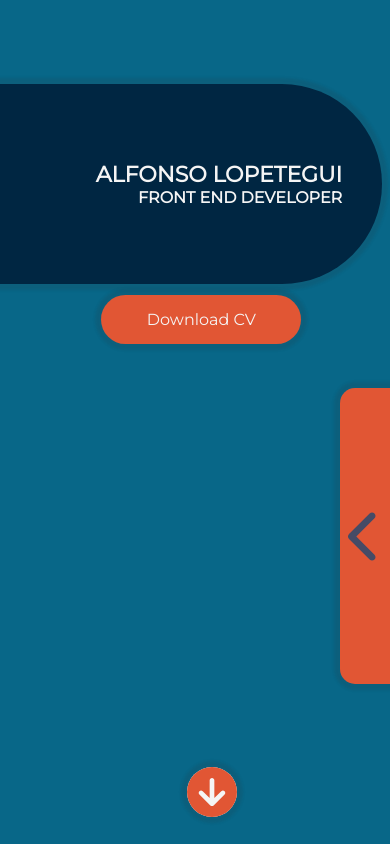
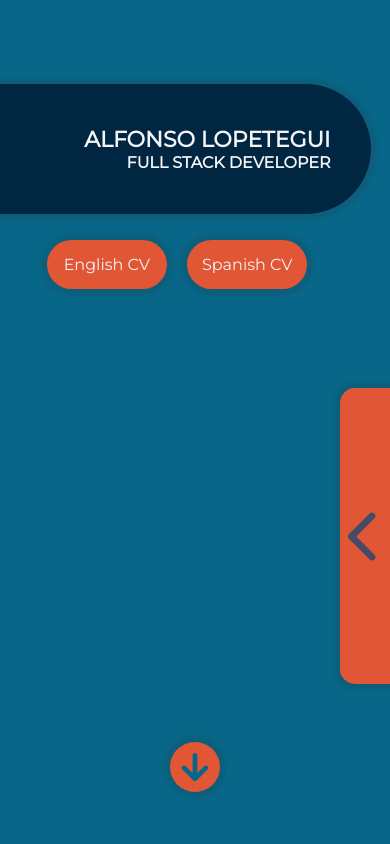
Before and after one commit to alfonsolopetegui/portfolio, a Next.js app: page / in a window 390 px wide. Shown: the top 844 px of the page. Built offline with nearby package versions, Linux system fonts and the light colour scheme; no server answers; the database is empty.

Commit message:
actualizado febrero

```diff
--- a/src/components/Banner.js
+++ b/src/components/Banner.js
@@ -31,10 +31,19 @@ export const Banner = () => {
 
   const handleDownloadClick = () => {
     const pdfURL =
-      "https://firebasestorage.googleapis.com/v0/b/portfolio-621b9.appspot.com/o/CV%20DEV%20AlfonsoLopetegui.pdf?alt=media&token=15d6e171-2e1d-411e-be34-4d7e2fe6f8d9";
+      "https://firebasestorage.googleapis.com/v0/b/portfolio-621b9.appspot.com/o/CV%20DEV%20ALopetegui%20Feb.pdf?alt=media&token=6929c17b-dbe0-4bfe-b49d-52def99d0cf7";
 
     window.open(pdfURL, "_blank");
   };
+
+  const handleDownloadClickEng = () => {
+    const pdfURL =
+      "https://firebasestorage.googleapis.com/v0/b/portfolio-621b9.appspot.com/o/CV%20DEV%20Lopetegui%20English%20Feb.pdf?alt=media&token=9e5f82f5-fd54-42b5-b852-3a1a2548d0bb";
+
+    window.open(pdfURL, "_blank");
+  };
+
+
 
   return (
     <div style={montserrat.style} className={styles["banner-container"]}>
@@ -45,14 +54,22 @@ export const Banner = () => {
         onMouseLeave={handleTitleLeave}
       >
         <h1>ALFONSO LOPETEGUI</h1>
-        <h2>FRONT END DEVELOPER</h2>
+        <h2>FULL STACK DEVELOPER</h2>
       </div>
       <div
         className={`${styles["download"]} `}
         onClick={handleDownloadClick}
 
       >
-        Download CV
+        Spanish CV
+      </div>
+
+      <div
+        className={`${styles["download-eng"]} `}
+        onClick={handleDownloadClickEng}
+
+      >
+        English CV
       </div>
       <div className={styles["nav-wrapper"]}>
         <Nav />
--- a/src/components/Projects.js
+++ b/src/components/Projects.js
@@ -19,8 +19,6 @@ import { getFirestore, collection, getDocs } from "firebase/firestore/lite";
 const db = getFirestore(firebaseApp);
 
 const montserrat = Montserrat({ subsets: ["latin"], weight: "400" });
-
-
 
 export const Projects = () => {
   const projectsRef = useRef(null);
@@ -86,7 +84,11 @@ export const Projects = () => {
   };
 
   return (
-    <div className={styles["projects-container"]} id="projects" ref={projectsRef}>
+    <div
+      className={styles["projects-container"]}
+      id="projects"
+      ref={projectsRef}
+    >
       <h1 className={styles["projects-title"]}>Projects</h1>
       {viewAll ? (
         <section
@@ -101,8 +103,9 @@ export const Projects = () => {
                   key={i}
                   onClick={() => handleProject(project)}
                 >
-                  <img src={project.images[0]}></img>
-                  <h4>{project.name}</h4>
+                  <h1>{project.name}</h1>
+
+                  <p>{project.description}</p>
                 </article>
               );
             })}
--- a/src/styles/banner.module.css
+++ b/src/styles/banner.module.css
@@ -10,7 +10,7 @@
 }
 
 .title {
-  cursor: pointer;
+  /* cursor: pointer; */
   background-color: #002642;
   color: whitesmoke;
   width: 50%;
@@ -28,10 +28,10 @@
   box-shadow: 0 0 3px 6px rgba(43, 40, 40, 0.123);
 }
 
-.title:hover {
+/* .title:hover {
   background-color: #eff1f3;
   color: #002642;
-}
+} */
 
 .download.visible {
   opacity: 1;
@@ -41,20 +41,44 @@
   /* opacity: 0;
   visibility: hidden; */
   transition: opacity 0.3s ease, visibility 0.3s ease;
-  width: 200px;
+  width: 150px;
   position: absolute;
   top: 320px;
-  left: 26%;
-  background-color: #E15634;
+  left: 37%;
+  background-color: #e15634;
   color: whitesmoke;
   border-radius: 25px;
   padding: 15px 10px;
   text-align: center;
   cursor: pointer;
   box-shadow: 0 0 3px 6px rgba(43, 40, 40, 0.123);
+  transition: all 0.3s ease-in-out;
+}
+
+.download-eng {
+  /* opacity: 0;
+  visibility: hidden; */
+  transition: opacity 0.3s ease, visibility 0.3s ease;
+  width: 150px;
+  position: absolute;
+  top: 320px;
+  left: 23%;
+  background-color: #e15634;
+  color: whitesmoke;
+  border-radius: 25px;
+  padding: 15px 10px;
+  text-align: center;
+  cursor: pointer;
+  box-shadow: 0 0 3px 6px rgba(43, 40, 40, 0.123);
+  transition: all 0.3s ease-in-out;
 }
 
 .download:hover {
+  background-color: #eff1f3;
+  color: #002642;
+}
+
+.download-eng:hover {
   background-color: #eff1f3;
   color: #002642;
 }
@@ -66,23 +90,28 @@
   width: fit-content;
   position: absolute;
   bottom: 20px;
-  left: 48%;
-
+  left: 50%;
+  transform: translate(-50%, -50%);
 }
 
 .icon {
   font-size: 50px;
-  color: #E15634;
+  color: #e15634;
   position: relative;
-  background-color: whitesmoke;
+  /* background-color: whitesmoke; */
   border-radius: 50%;
   box-shadow: 0 0 3px 6px rgba(43, 40, 40, 0.123);
   animation: salto 0.8s infinite;
 }
 
 @keyframes salto {
-  0%, 100% {top: 0;}
-  30% {top: -25px;}
+  0%,
+  100% {
+    top: 0;
+  }
+  30% {
+    top: -25px;
+  }
 }
 
 @media (max-width: 1150px) {
@@ -107,8 +136,13 @@
   }
 
   .download {
-    top: 300px;
+    top: 280px;
+    left:35%;
+  }
 
+  .download-eng {
+    top: 280px;
+    left: 16%;
   }
 }
 
@@ -118,26 +152,42 @@
   }
 
   .title {
+    height: 160px;
     top: 10%;
     width: 80%;
   }
 
   .download {
-    top: 295px;
-
+    top: 250px;
+    left:48%;
+    width: 120px;
   }
 
+  .download-eng {
+    top: 250px;
+    left:25%;
+    width: 120px;
+  }
 }
 
 @media (max-width: 560px) {
-
   .banner-container {
     height: 100vh;
   }
 
   .title {
+    height: 130px;
     top: 10%;
-    width: 98%;
+    width: 95%;
+  }
+
+  .download {
+    top: 240px;
+  }
+
+  .download-eng {
+    top: 240px;
+    left: 12%;
   }
 
   /* .download {
--- a/src/styles/projects.module.css
+++ b/src/styles/projects.module.css
@@ -21,6 +21,7 @@
 }
 
 .project-container {
+  width: 100%;
   display: flex;
   justify-content: space-around;
   flex-wrap: wrap;
@@ -29,32 +30,51 @@
 }
 
 .project {
-  max-width: 500px;
-  height: fit-content;
+  width: 500px;
+  height: 400px;
   box-shadow: 2px 2px 3px 4px rgba(27, 25, 25, 0.171);
   cursor: pointer;
   transition: all 0.3s ease;
   background-color: whitesmoke;
-  border-radius: 10px;
+  border-radius: 20px;
+  display: flex;
+  flex-direction: column;
+  align-items: center;
+  justify-content: space-between;
+  /* padding: 30px; */
   /* border: solid 15px #E15634; */
 }
+
 
 .project:hover {
   transform: translateY(-6px);
 }
-.project img {
+
+.project h1 {
   width: 100%;
-  border-radius: 10px 10px 0 0;
+  height: 40%;
+  /* background-color: chocolate; */
+  /* border-bottom-left-radius: 150px;
+  border-bottom-right-radius: 150px; */
+  border-top-right-radius: 20px;
+  border-top-left-radius: 20px;
+  display: flex;
+  justify-content: center;
+  align-items: center;
+  color: gray;
+  font-size: 24px;
+  background-color: #0868883e;
+
 }
 
-.project h4 {
-  width: 100%;
-  display: flex;
-  align-items: center;
-  justify-content: center;
-  font-size: 20px;
-  height: 70px;
-  color: rgba(0, 0, 0, 0.591);
+.project p {
+  color: gray;
+  height: 60%;
+  font-size: 14px;
+  padding: 20px;
+  text-align: justify;
+  box-shadow: 0 0 3px 5px rgba(0, 0, 0, 0.05);
+
 }
 
 /* project view */
```
Also changed, not shown: public/librito.png (added).
